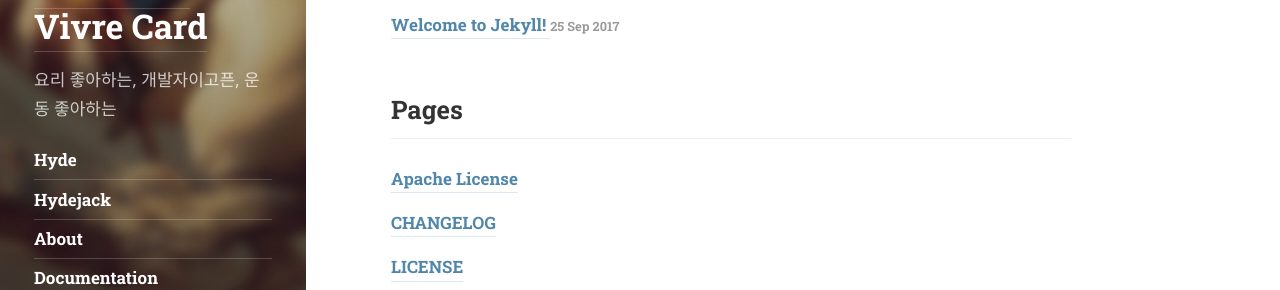
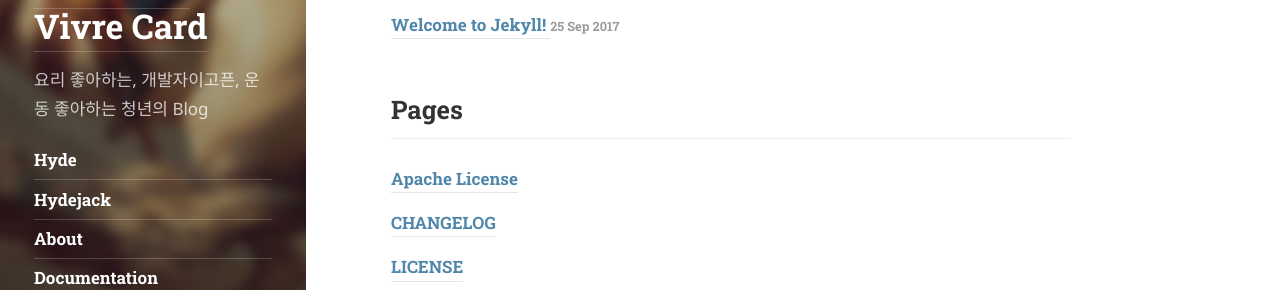
Before and after one commit to quisutdeus7/quisutdeus7.github.io, a Jekyll site: the page built from index.md, in a window 1280 px wide. Shown: the part 500-790 px from the top of the page. Built offline with Jekyll 4.4.1, drawn with Linux system fonts in a browser that asks for light colours; some web fonts are replaced; the list of posts is cut into pages by our own code.

Commit message:
Update _config.yml

```diff
--- a/_config.yml
+++ b/_config.yml
@@ -19,7 +19,7 @@ tagline:             A pretentious two-column Jekyll theme.
 # A short description of the page, used in the sidebar and as fallback for the meta description tag.
 # Markdown enabled, but don't use more than one paragraph (enforced by `>`)
 description:         >
-  요리 좋아하는, 개발자이고픈, 운동 좋아하는
+  요리 좋아하는, 개발자이고픈, 운동 좋아하는 청년의 Blog
 
 # This should be the same author as first entry in `_data/authors.yml`
 author:
```
